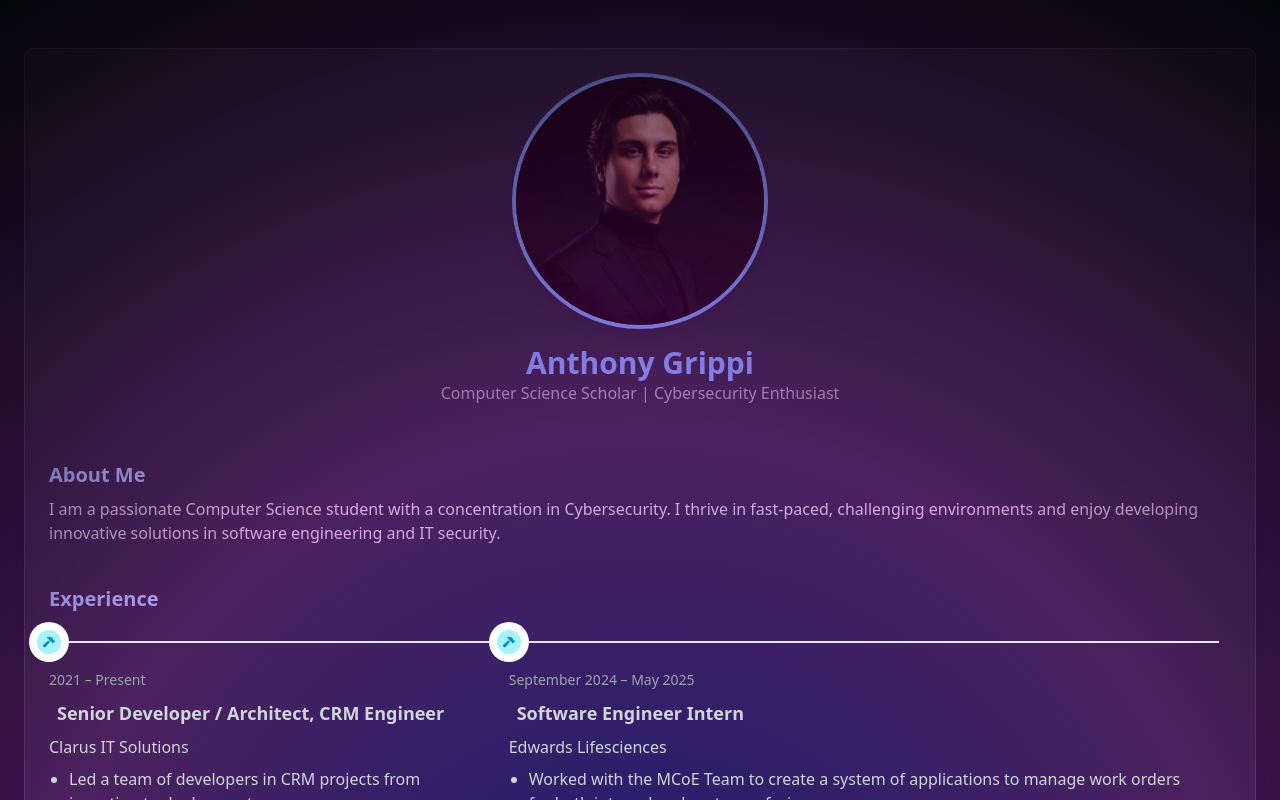
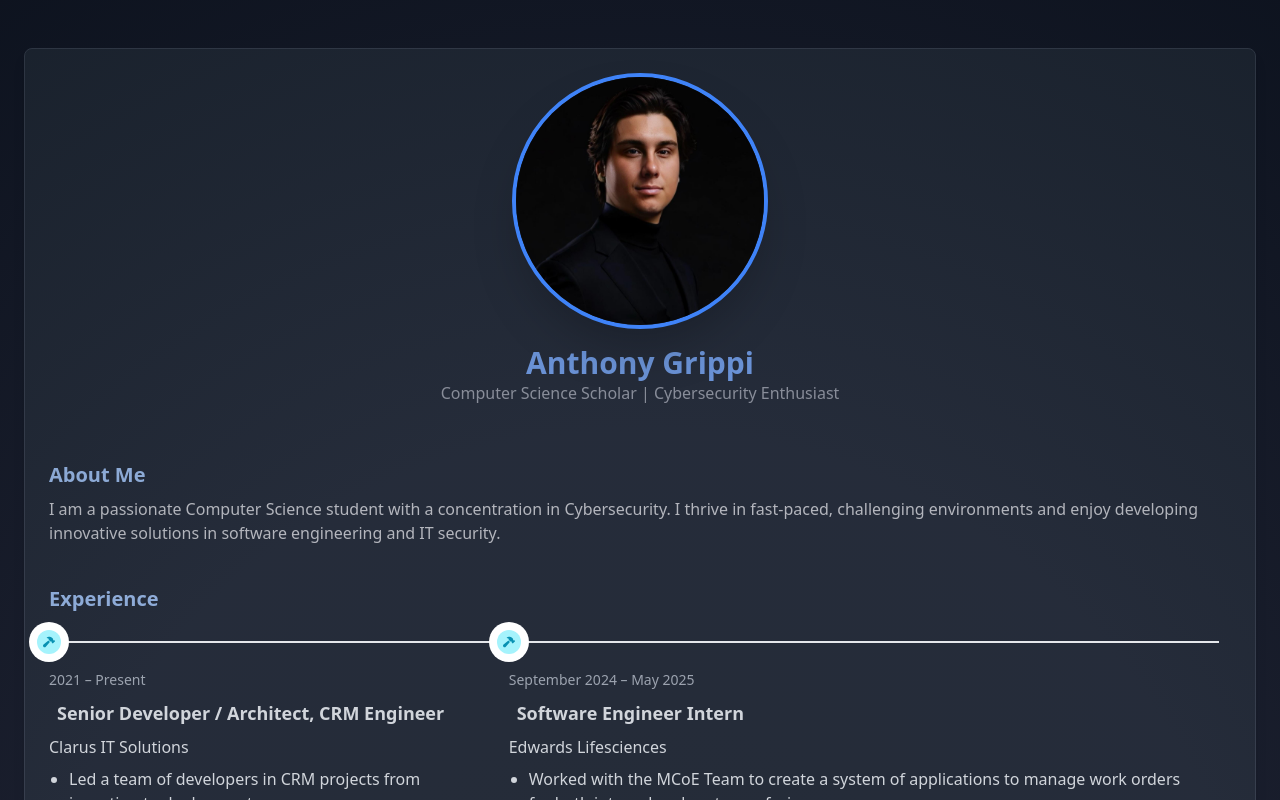
Before and after one commit to Fanaticaj/portfolio, a React (Vite) app in the folder portfolio/: page /Who in a window 1280 px wide. Shown: the top 800 px of the page. Built offline with nearby package versions, Linux system fonts and the light colour scheme.

Commit message:
updated gradient

```diff
--- a/portfolio/src/components/GradientBackground.tsx
+++ b/portfolio/src/components/GradientBackground.tsx
@@ -13,7 +13,7 @@ const GradientBackground: React.FC = () => {
       const xPercent = (clientX / innerWidth) * 100;
       const yPercent = (clientY / innerHeight) * 100;
 
-      gradientRef.current.style.background = `radial-gradient(circle at ${xPercent}% ${yPercent}%, rgba(255, 0, 255, 0.2), rgba(100, 0, 255, 0.2), rgba(0, 0, 0, 0.2))`;
+      gradientRef.current.style.background = `radial-gradient(circle at ${xPercent}% ${yPercent}%, rgba(59, 56, 59, 0.2), rgba(62, 56, 70, 0.2), rgba(0, 0, 0, 0.2))`;
     };
 
     window.addEventListener("mousemove", handleMouseMove);
@@ -29,7 +29,7 @@ const GradientBackground: React.FC = () => {
       className="absolute inset-0 transition-all duration-200"
       style={{
         background:
-          "radial-gradient(circle at center, rgba(0, 0, 255, 0.3), rgba(255, 0, 255, 0.2), rgba(0, 0, 0, 0.8))",
+          "radial-gradient(circle at center, rgba(59, 56, 59, 0.2), rgba(62, 56, 70, 0.2), rgba(0, 0, 0, 0.2))",
       }}
     ></div>
   );
--- a/portfolio/src/components/Hero.tsx
+++ b/portfolio/src/components/Hero.tsx
@@ -1,12 +1,16 @@
 const Hero = () => {
   return (
-      <div className="flex flex-col items-center text-center mb-10">
-        <div className="flex justify-center w-full">
+    <div className="flex flex-col items-center justify-center text-center mb-10">
+      <div className="relative h-64 w-64">
+        <div className="relative h-full w-full rounded-full border-4 border-blue-500 bg-gray-800 shadow-2xl">
           <img
             src="../photo.jpg"
             alt="Anthony Grippi"
-            className="h-64 w-64 rounded-full border-4 border-blue-400 object-cover shadow-lg"
+            className="h-full w-full rounded-full object-cover"
           />
+          {/* Glitch overlay */}
+          <div className="pointer-events-none absolute inset-0 rounded-full animate-glitch z-10" />
+        </div>
       </div>
       <h2 className="mt-4 text-3xl font-bold text-blue-400">Anthony Grippi</h2>
       <p className="text-gray-400">
--- a/portfolio/tailwind.config.js
+++ b/portfolio/tailwind.config.js
@@ -4,7 +4,22 @@ import flowbite from "flowbite-react/tailwind";
 export default {
   content: ["./index.html", "./src/**/*.{js,ts,jsx,tsx}", flowbite.content()],
   theme: {
-    extend: {},
+    extend: {
+      animation: {
+        'pulse-slow': 'pulse 2s ease-in-out infinite',
+        glitch: 'glitch 1s infinite',
+      },
+      keyframes: {
+        glitch: {
+          '0%': { transform: 'translate(0)' },
+          '20%': { transform: 'translate(-2px, 2px)' },
+          '40%': { transform: 'translate(-2px, -2px)' },
+          '60%': { transform: 'translate(2px, 2px)' },
+          '80%': { transform: 'translate(2px, -2px)' },
+          '100%': { transform: 'translate(0)' },
+        },
+      },
+    },
   },
   plugins: [flowbite.plugin()],
 };
```
Lines whose indentation alone changed are shown as unchanged.
